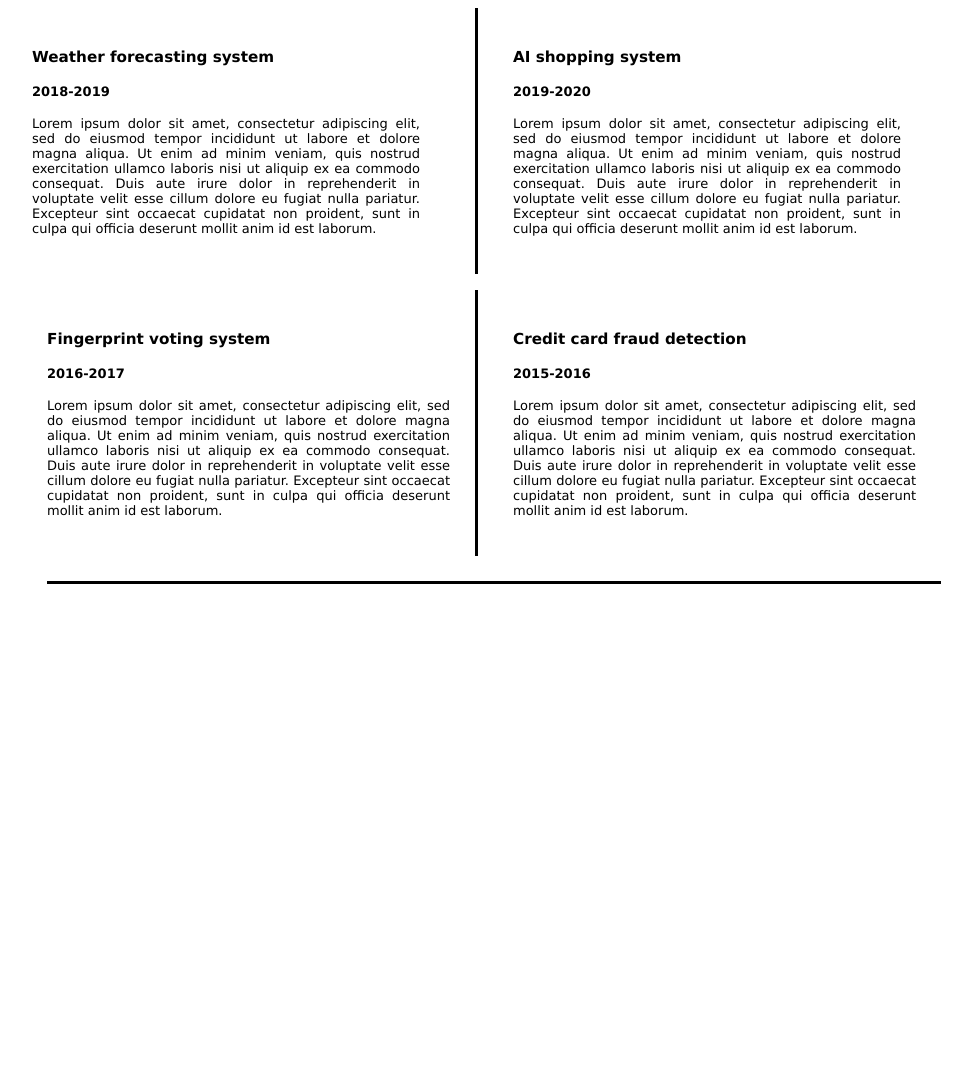
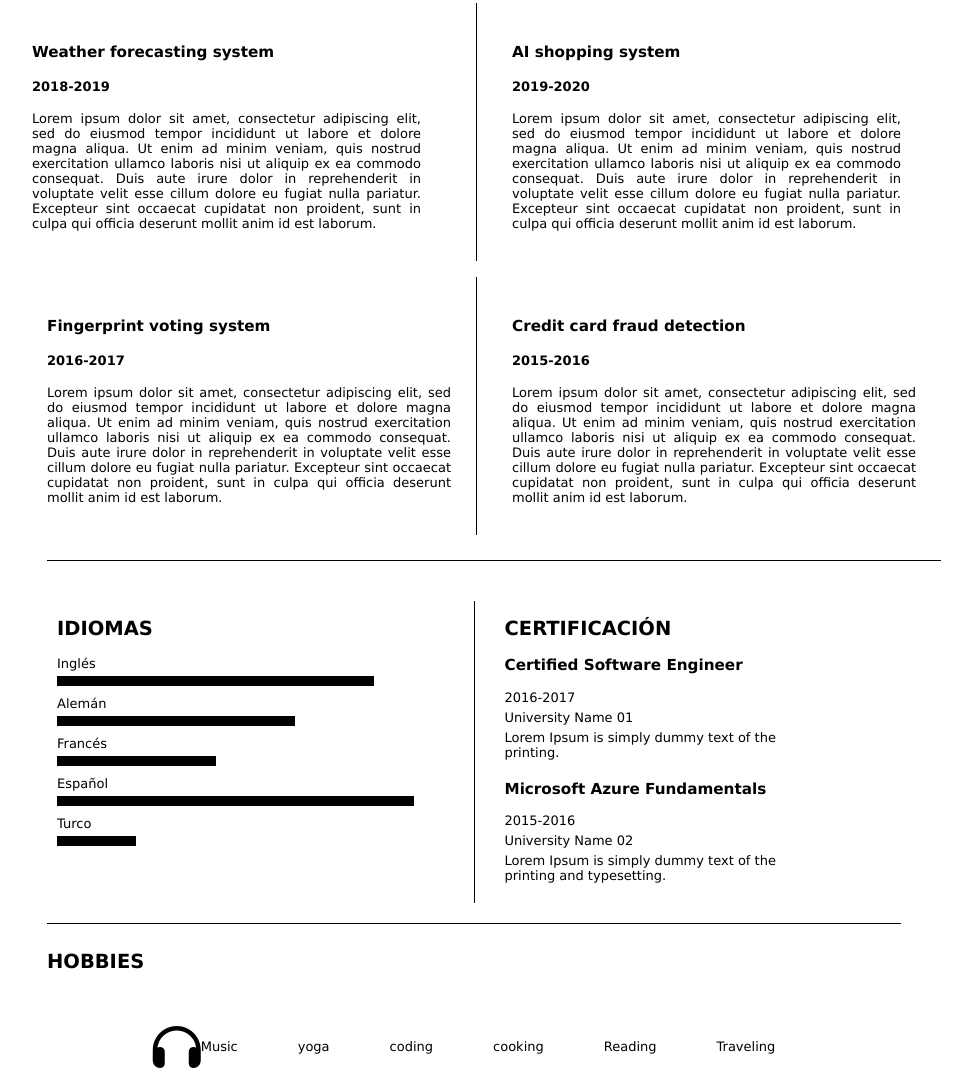
Before and after one commit to mceronvillegas/extra, a plain HTML site: page index.html in a window 1280 px wide. Shown: the part 1709-2800 px from the top of the page, without its empty margins (176-1148 px from the left). Before the commit the page ends 2331 px from the top, so only its background shows below. Drawn offline with Linux system fonts and the light colour scheme.

Commit message:
este es mi cambio final

```diff
--- a/estilos.css
+++ b/estilos.css
@@ -43,7 +43,7 @@ body {
 
 .PROFILE {
     padding-top: 30px;
-    border-bottom: 3px solid black;
+    border-bottom: 1px solid black;
     width: 1110px;
     margin-left: 80px;
 
@@ -83,6 +83,8 @@ body {
 
 .education-container {
     display: flex;
+    border-bottom: 1px solid black;
+    padding-bottom: 25px;
 }
 
 .education-element {
@@ -93,12 +95,13 @@ body {
 
 .border {
     padding-left: 25px;
-    border-left: 3px solid black;
+    border-left: 1px solid black;
+
 }
 
 .education {
     padding-bottom: 40px;
-    border-bottom: 3px solid black;
+
     width: 1000px;
     margin: 10px auto; /*centrar la linea*/
     margin-right: 60px;
@@ -128,7 +131,7 @@ body {
 
 .bordeo {
     padding-left: 35px;
-    border-left: 3px solid black;
+    border-left: 1px solid black;
     margin-left: 30px;
 
 
@@ -139,7 +142,7 @@ body {
     flex-direction: column;
     align-items: center;
     font-family: sans-serif;
-    border-bottom: 3px solid black;
+    border-bottom: 1px solid black;
     margin-left: 80px;
     margin-right: 50px;
 
@@ -185,7 +188,7 @@ label {
     width: 0;
 }
 
-/* Ancho específico para cada habilidad */
+
 #python {
     width: 90%;
 }
@@ -237,7 +240,7 @@ label {
 
 .bord {
     padding-left: 35px;
-    border-left: 3px solid black;
+    border-left: 1px solid black;
     margin-left: 30px;
 
 
@@ -259,7 +262,7 @@ label {
 .projects2-container {
     display: flex;
     margin-right: 370px;
-    border-bottom: 3px solid black;
+    border-bottom: 1px solid black;
     padding-bottom: 25px;
 
 
@@ -279,8 +282,86 @@ label {
 
 .bor {
     padding-left: 35px;
-    border-left: 3px solid black;
+    border-left: 1px solid black;
 
 
 
 }
+
+.mi-seccion {
+    background-color: white;
+    padding: 10px ;
+    padding-left: 215px;
+    padding-right: 195px;
+
+
+}
+
+.contenedor {
+    display: flex;
+    justify-content: space-between;
+    border-bottom: 1px solid black;
+    padding-bottom: 20px;
+
+
+
+}
+
+.columna {
+    width: 50%;
+    padding-left: 10px;
+}
+
+
+
+ul {
+    list-style: none;
+    padding: 0;
+}
+
+li {
+    margin-bottom: 10px;
+}
+
+.barra-nivel {
+    height: 10px;
+    background-color: black;
+    margin-top: 5px;
+}
+
+.certificacion {
+    margin-bottom: 20px;
+    margin-right: 100px;
+}
+
+
+
+p {
+    margin: 5px 0;
+}
+
+.linea-divisoria {
+    width: 1px; /* Ancho de la línea */
+    height: 100%; /* Altura de la línea (100% del contenedor) */
+    background-color: black; /* Color de la línea */
+    margin: 0 20px; /* Márgenes a los lados para separarla del contenido */
+}
+
+.heading {
+    padding-left: 215px;
+}
+
+.list {
+    display: flex;
+    flex-direction: row;
+    justify-content: center;
+    align-items: center;
+}
+
+.hobbie {
+    display: flex;
+    flex-direction: row;
+    justify-content: center;
+    align-items: center;
+    margin: 30px;
+}
--- a/index.html
+++ b/index.html
@@ -6,6 +6,7 @@
     <meta name="viewport" content="width=device-width, initial-scale=1.0">
     <link rel="stylesheet" href="estilos.css">
     <title>Document</title>
+    <script src='https://kit.fontawesome.com/a076d05399.js' crossorigin='anonymous'></script>
 </head>
 
 <body>
@@ -267,6 +268,82 @@
 
         </div>
     </section>
+    <section class="mi-seccion">
+        <div class="contenedor">
+            <div class="columna">
+                <h2>IDIOMAS</h2>
+                <ul>
+                    <li>
+                        Inglés
+                        <div class="barra-nivel" style="width: 80%;"></div>
+                    </li>
+                    <li>
+                        Alemán
+                        <div class="barra-nivel" style="width: 60%;"></div>
+                    </li>
+                    <li>
+                        Francés
+                        <div class="barra-nivel" style="width: 40%;"></div>
+                    </li>
+                    <li>
+                        Español
+                        <div class="barra-nivel" style="width: 90%;"></div>
+                    </li>
+                    <li>
+                        Turco
+                        <div class="barra-nivel" style="width: 20%;"></div>
+                    </li>
+                </ul>
+            </div>
+            <div class="contenedor2">
+                <div class="columna">
+                    </div>
+                <div class="linea-divisoria"></div>
+                <div class="columna">
+                    </div>
+            </div>
+            <div class="columna">
+                <h2>CERTIFICACIÓN</h2>
+                <div class="certificacion">
+                    <h3>Certified Software Engineer</h3>
+                    <p>2016-2017</p>
+                    <p>University Name 01</p>
+                    <p>Lorem Ipsum is simply dummy text of the printing.</p>
+                </div>
+                <div class="certificacion">
+                    <h3>Microsoft Azure Fundamentals</h3>
+                    <p>2015-2016</p>
+                    <p>University Name 02</p>
+                    <p>Lorem Ipsum is simply dummy text of the printing and typesetting.</p>
+                </div>
+            </div>
+        </div>
+    </section>
+    <section>
+    <div class="hobbies">
+        <H1 class="heading">HOBBIES</H1>
+        <ul class="list">
+            <li class="hobbie"><i class='fas fa-headphones' style='font-size:48px;color:black'></i>
+                Music
+            </li>
+            <li class="hobbie">
+                yoga
+            </li>
+            <li class="hobbie">
+                coding
+            </li>
+            <li class="hobbie">
+                cooking
+            </li>
+            <li class="hobbie">
+                Reading
+            </li>
+            <li class="hobbie">
+                Traveling
+            </li>
+        </ul>
+    </section>
+
 
 
 </body>
```
